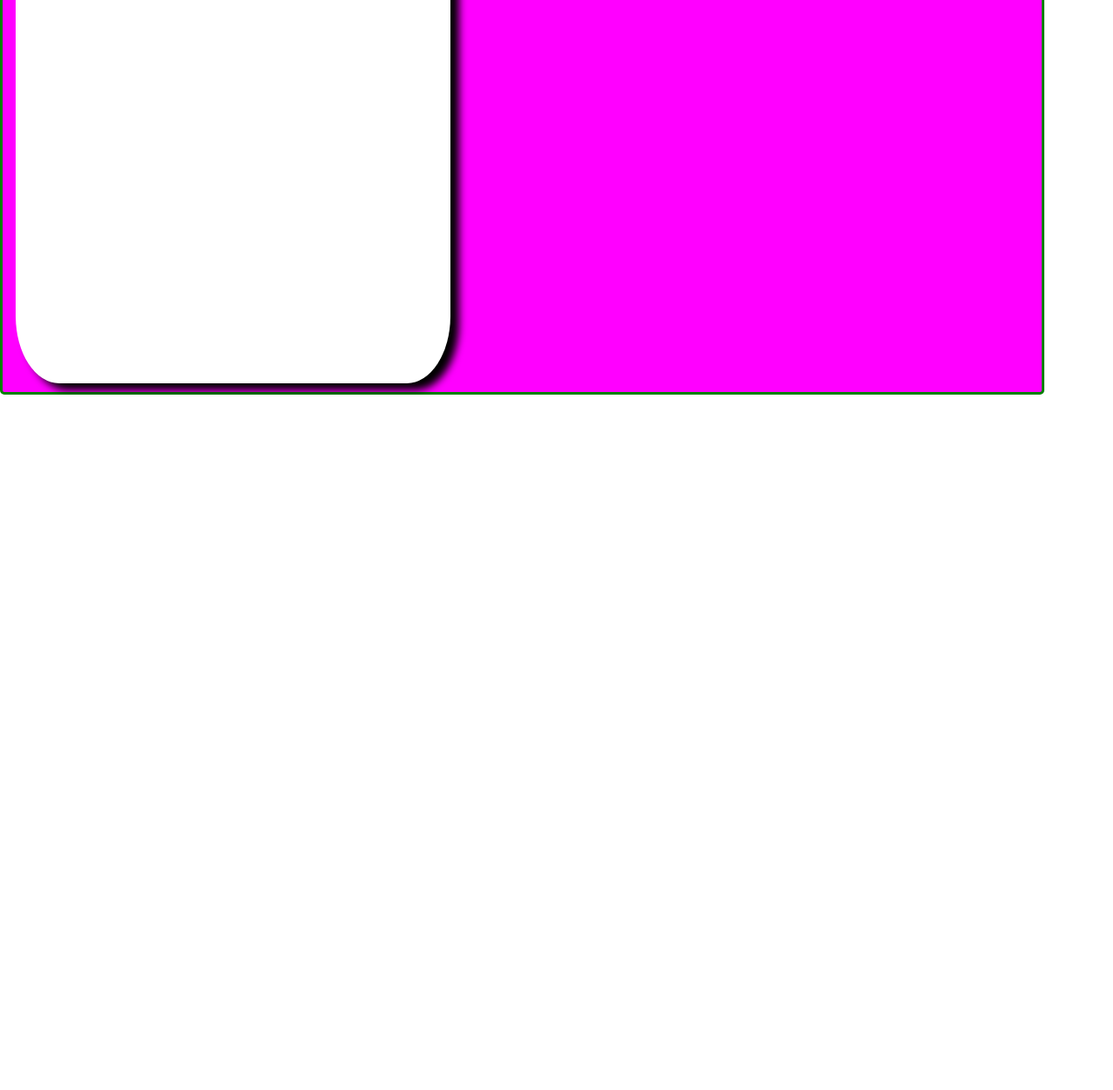
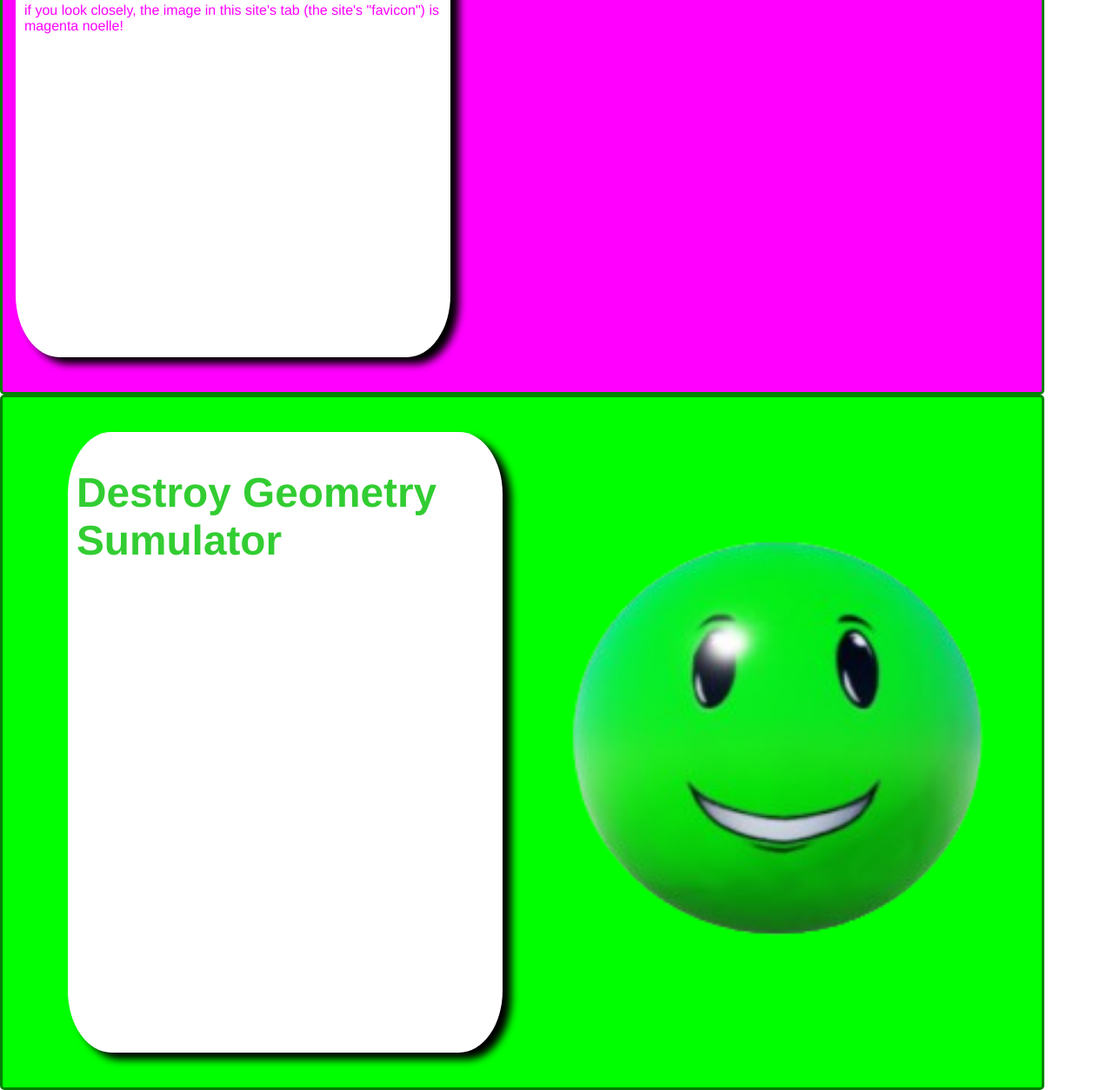
Before and after one commit to 28jdannervstud/portfolio, a plain HTML site: page index.html in a window 1280 px wide. Shown: the part 1146-2400 px from the top of the page at 87% size. Before the commit the page ends 1600 px from the top, so only its background shows below. Drawn offline with Linux system fonts and the light colour scheme.

Commit message:
began work on third page, added its image

```diff
--- a/css/style.css
+++ b/css/style.css
@@ -16,6 +16,7 @@ html, body{
     box-sizing:border-box;
     display:flex;
     justify-content: space-between;
+    align-items: center;
 }
 p {
     font-family:'Franklin Gothic Medium', 'Arial Narrow', Arial, sans-serif;
@@ -42,6 +43,9 @@ h3 {font-family:'Franklin Gothic Medium', 'Arial Narrow', Arial, sans-serif;
 .purple{
     color:blueviolet;
 }
+.green{
+    color:limegreen
+}
 .paragraphbox{
     background-color: white;
     border-radius: 10% 10% 10% 10%;
@@ -52,6 +56,7 @@ h3 {font-family:'Franklin Gothic Medium', 'Arial Narrow', Arial, sans-serif;
     margin-left:15px;
     box-sizing: border-box;
     box-shadow: 10px 8px 10px 0px black;
+    height:90%;
 }
 *:before, *:after{
     box-sizing: inherit;
@@ -67,8 +72,11 @@ nav{
     right:0px;
     background-color: white;
     width:100px;
-    height:110%;
+    height:100%;
     margin-top:-10px;
+    display:flex;
+    flex-direction: column;
+    justify-content: space-between;
 }
 .hero2{
     height:100%;
@@ -82,4 +90,31 @@ nav{
     box-sizing:border-box;
     display:flex;
     justify-content: space-between;
+    align-items: center;
 }
+.hero3{
+    height:100%;
+    width:95%;
+    margin-left:-8px;
+    background-color:rgb(0, 255, 0);
+    background-size: fill;
+    border-radius:5px;
+    border-color:green;
+    border-style:solid;
+    box-sizing:border-box;
+    display:flex;
+    flex-direction: row;
+    align-items: center;
+    justify-content: space-evenly;
+}
+a:link{
+    font-size: larger;
+    text-decoration: none;
+    color:blue;
+}
+a:visited{
+    color:blue;
+}
+#imagebox{
+    left:15px;
+}
--- a/index.html
+++ b/index.html
@@ -12,6 +12,7 @@
         <p class="magenta">Navigation</p>
         <a href="#about">about me</a>
         <a href="#magenta">magenta</a>
+        <a href="dgs">DGS Project</a>
     </nav>
     <div class="hero1" id="about">
         <div class="paragraphbox">
@@ -27,7 +28,14 @@
             <h1 class="magenta">Magenta noelle!!!!!!!!!!</h1>
             <p class="magenta">magenta noelle is my totally original oc character inspired primarily by the character Noelle Holiday from the indie video game <em>Deltarune</em>.</p>
             <p class="magenta">she appears identical to the character from the game, but half the size and magenta</p>
+            <p class="magenta">if you look closely, the image in this site's tab (the site's "favicon") is magenta noelle!</p> <!--i wrote it like this because i don't anticipate most people knowing it's called a favicon-->
         </div>
+    </div>
+    <div class="hero3" id="dgs">
+        <div class="paragraphbox" id="imagebox">
+            <h1 class="green">Destroy Geometry Sumulator</h1>
+        </div>
+        <img src="images/sphere.png" alt="A Beautiful image depicting a Wonderful, Verdant, Glistening, Sphere. It bears a Charming smile, showing its Perfect teeth, potentially suggesting its Everlasting Happiness, no matter the circumstance. A spot of sunlight hits its right eye, reflecting off of it, making clear that its surface is unmatchably clean and Perfectly glossy. Its Whimsical nature brings a smile to the face of any who see it, ensuring all passersby have a most Joyful day. Its eyes are the golden standard of a welcoming expression. Each eye bears a childlike shimmer, once again exemplifying the pure bliss brought on by such a being." width="500px" height="500px" >
     </div>
 </body>
 </html>
```
Also changed, not shown: images/sphere.png (added).
